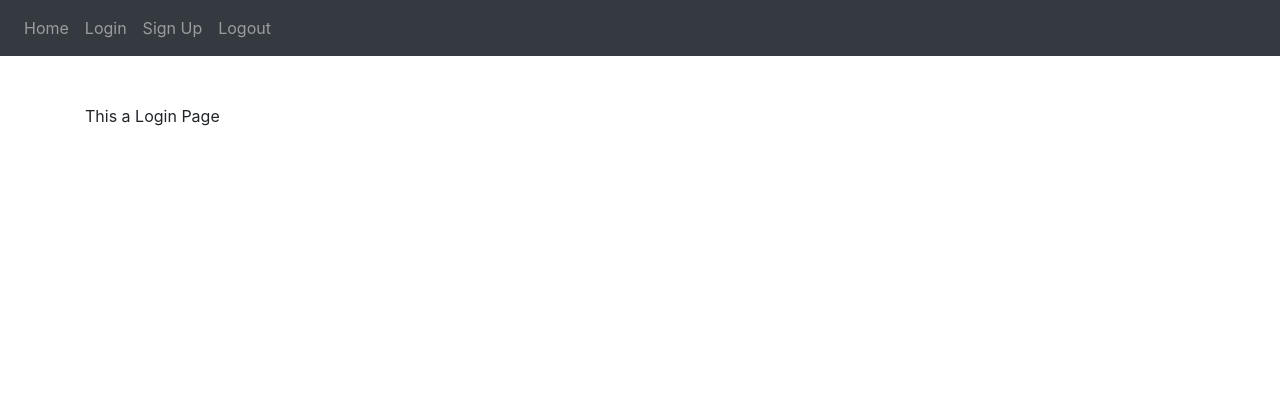
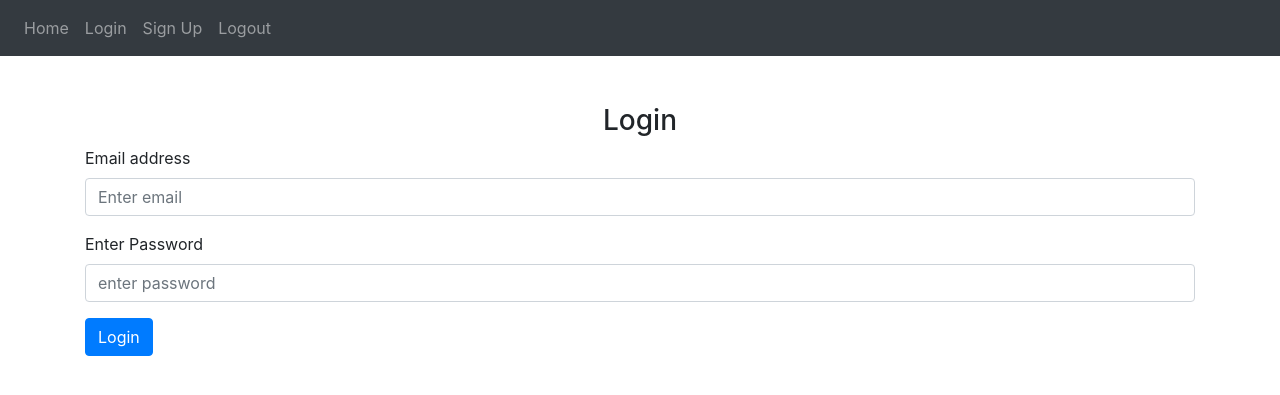
Before and after one commit to SinekaRamu/notes-app, a Flask app: page /login in a window 1280 px wide. Shown: the top 395 px of the page. Run offline with Flask 3, Linux system fonts and the light colour scheme; some libraries are stand-ins or nearby versions.

Commit message:
creating signup-login-page

```diff
--- a/website/templates/login.html
+++ b/website/templates/login.html
@@ -1,2 +1,28 @@
 {% extends "base.html" %} {% block title %}Login Page {% endblock %} {% block
-content %} This a Login Page {% endblock %}
+content %}
+<form method="POST">
+  <h3 align="center">Login</h3>
+  <div class="form-group">
+    <label for="email">Email address</label>
+    <input
+      type="email"
+      class="form-control"
+      id="email"
+      name="email"
+      placeholder="Enter email"
+    />
+  </div>
+  <div class="form-group">
+    <label for="password">Enter Password</label>
+    <input
+      type="password"
+      class="form-control"
+      id="password"
+      name="password"
+      placeholder="enter password"
+    />
+  </div>
+
+  <button type="submit" class="btn btn-primary">Login</button>
+</form>
+{% endblock %}
```
Also changed, not shown: website/templates/sign_up.html (+50 -1 lines).
